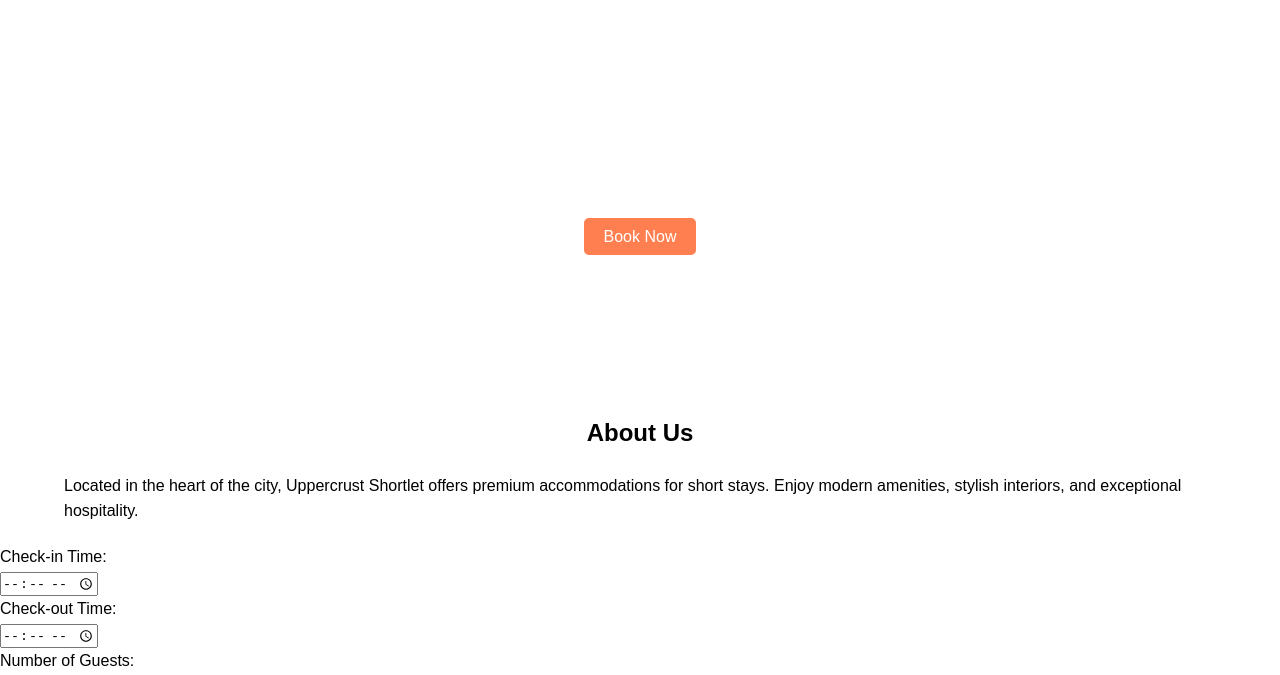
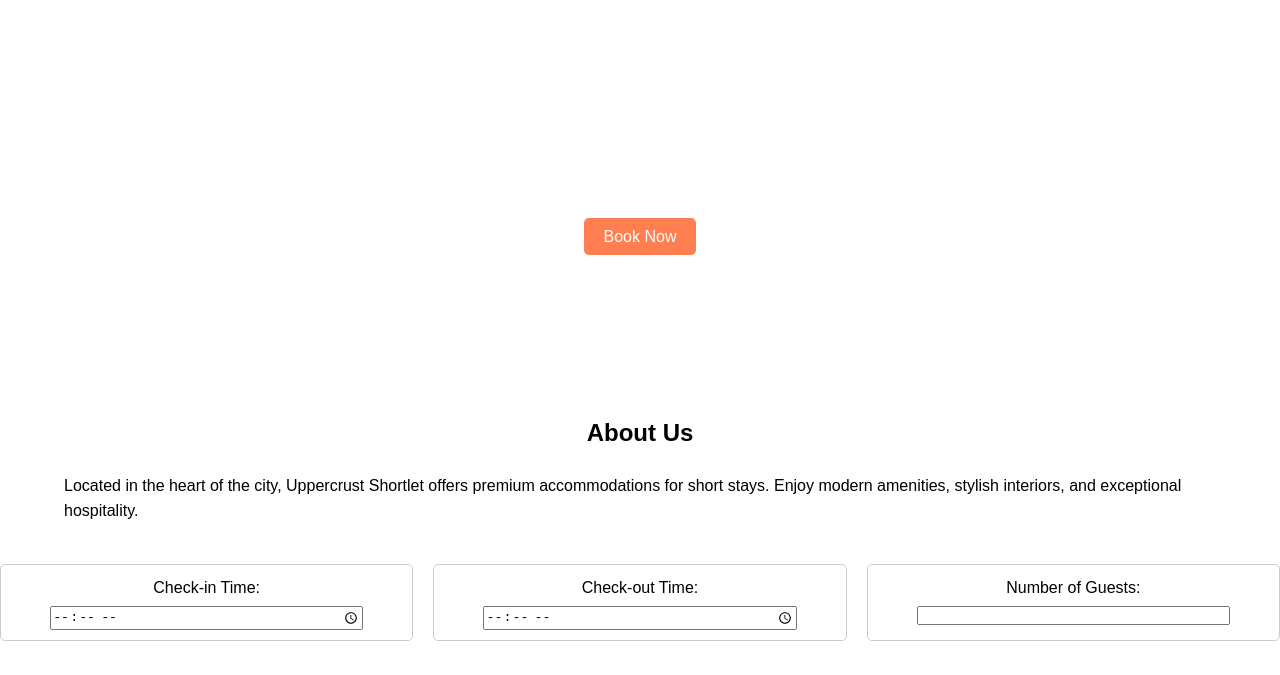
Before and after one commit to bbolaji/Uppercrust-shortlet, a plain HTML site: page index.html in a window 1280 px wide. Shown: the part 64-739 px from the top of the page. Drawn offline with Linux system fonts and the light colour scheme.

Commit message:
Update styles.css

```diff
--- a/styles.css
+++ b/styles.css
@@ -68,7 +68,25 @@ h2 {
     margin-bottom: 20px;
     text-align: center;
 }
+.input-section {
+    display: flex;
+    justify-content: space-between;
+    gap: 20px;
+    margin: 20px 0;
+}
 
+.box {
+    flex: 1;
+    text-align: center;
+    border: 1px solid #ccc;
+    padding: 10px;
+    border-radius: 5px;
+}
+
+.box input {
+    width: 80%;
+    margin-top: 5px;
+}
 #services .services-list {
     display: flex;
     justify-content: space-between;
```
